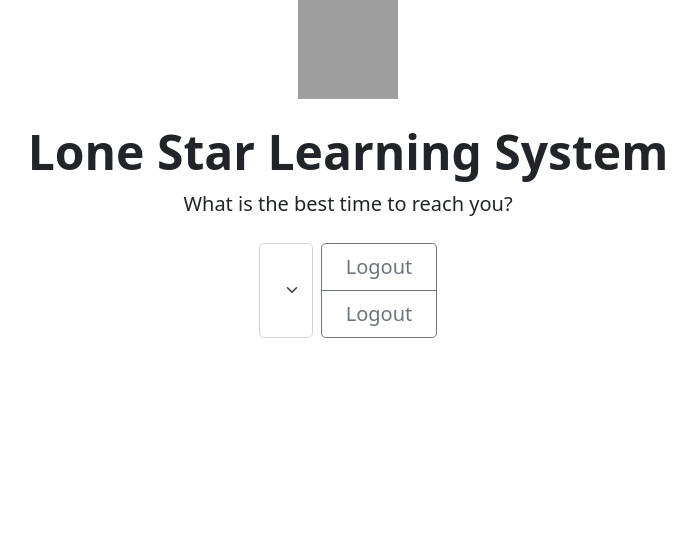
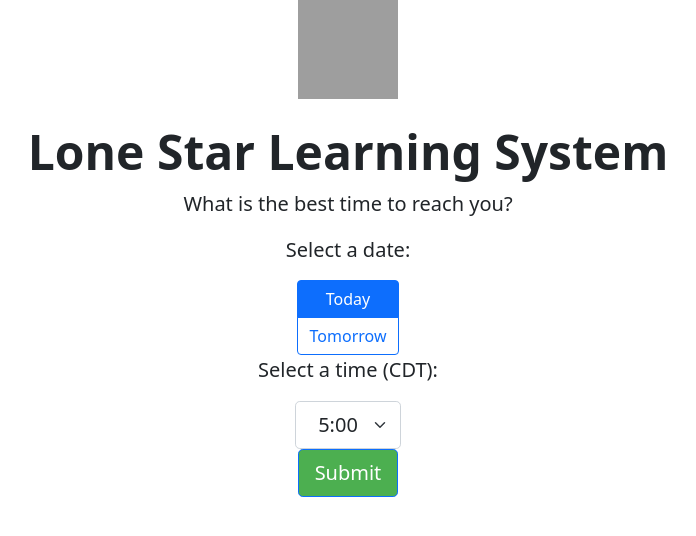
Before and after one commit to juleshenry/lonestarlearningsystem, a Flask app: page /schedule in a window 1280 px wide. Shown: the part 97-633 px from the top of the page, without its empty margins (292-988 px from the left). Run offline with Flask 2, Linux system fonts and the light colour scheme; lists and menus that the app fills with data are empty; grey boxes are pictures that could not be loaded.

Commit message:
naive scheduler drop down; selecting today / tomorrow has no effect

```diff
--- a/app/models.py
+++ b/app/models.py
@@ -15,6 +15,7 @@ class Users(db.Model, UserMixin):
     first_name = db.Column(db.String(64))
     last_name = db.Column(db.String(64))
     email = db.Column(db.String(120), unique=True)
+    # phone_number = db.Column(db.)
     password = db.Column(db.String(500))
 
     def __init__(self, first_name, last_name, email, password):
--- a/app/static/assets/css/custom.css
+++ b/app/static/assets/css/custom.css
@@ -12,6 +12,17 @@
     }
 }
 
+.bd-example {
+  padding: 1.5rem;
+  margin-right: 0;
+  margin-left: 0;
+  border-width: 1px;
+  border-top-left-radius: .25rem;
+  border-top-right-radius: .25rem;
+}
+
+select { width: 400px; text-align-last:center; }
+
 main>.container {
     padding: 60px 15px 0;
 }
--- a/app/templates/register.html
+++ b/app/templates/register.html
@@ -57,6 +57,10 @@
                             {{ form.email(class="form-control") }}
                             <label for="floatingInput">Email Address</label>
                         </div>
+{#                        <div class="form-floating mb-3">#}
+{#                            {{ form.phone_number(class="form-control") }}#}
+{#                            <label for="floatingInput">Phone Number</label>#}
+{#                        </div>#}
                         <div class="form-floating mb-3">
                             {{ form.password(class="form-control", type="password") }}
                             <label for="floatingPassword">Password</label>
--- a/app/templates/schedule.html
+++ b/app/templates/schedule.html
@@ -6,23 +6,9 @@
         <meta name="description" content="">
         <meta name="author" content="Julian Henry">
         <title>LSLS | Schedule</title>
-<script type="text/javascript">
-function initDropdownList( id, min, max ) {
-    var select, i, option;
-    select = document.getElementById( id );
-    for ( i = min; i <= max; i += 1 ) {
-        option = document.createElement( 'option' );
-        option.value = option.text = i;
-        select.add( option );
-    }
-}
-initDropdownList( 'dee', 12, 100 );
-console.log('its up');
-</script>
         <!-- CSS only -->
         <link rel="stylesheet" href="https://cdn.jsdelivr.net/npm/bootstrap@5.1.1/dist/css/bootstrap.min.css">
         <link rel="stylesheet" href="/static/assets/css/custom.css">
-
     </head>
     <body>
         {% include 'navigation.html' %}
@@ -30,23 +16,63 @@ console.log('its up');
             <div class="px-4 py-5 my-5 text-center">
                 <img class="d-block mx-auto mb-4" src="/static/assets/img/ls2logo.svg" alt="" width="100" height="100">
                 <h1 class="display-5 fw-bold">Lone Star Learning System</h1>
-            <p class="lead mb-4">
+                <p class="lead mb-6">
                     What is the best time to reach you?
                 </p>
                 <div class="col-lg-6 mx-auto">
+                    <p class="lead mb-6">
+                        Select a date:
+                    </p>
+                </div>
+                <div class="col-lg-6 mx-auto">
+
                     <div class="d-grid gap-2 d-sm-flex justify-content-sm-center">
-                        <select id="dee" class="form-select form-select-lg" style="width:auto;">
-                       </select>
                         <div class="btn-group-vertical">
-                        <a type="button" class="btn btn-outline-secondary btn-lg px-4">Logout</a>
-                    <a type="button" class="btn btn-outline-secondary btn-lg px-4">Logout</a>
+                            <input type="radio" class="btn-check" name="btnradio" id="today-btn" autocomplete="off" checked>
+                              <label class="btn btn-outline-primary" for="btnradio1">Today</label>
+
+                              <input type="radio" class="btn-check" name="btnradio" id="tomorrow-btn" autocomplete="off">
+                              <label class="btn btn-outline-primary" for="btnradio2">Tomorrow</label>
+                        </div>
+
                     </div>
                 </div>
+                <div class="col-lg-6 mx-auto">
+                    <p class="lead mb-6">
+                        Select a time (CDT):
+                    </p>
+                </div>
+                <div class="d-grid gap-2 d-sm-flex justify-content-sm-center">
+                                        <select id="time-cdt" class="form-select form-select-lg" style="width:auto;">
+                        </select>
+                </div>
+                <div class="d-grid gap-2 d-sm-flex justify-content-sm-center">
+                    <button type="button" class="btn btn-primary btn-lg" style="background-color: #4CAF50;">Submit</button>
                 </div>
             </div>
         </main>
         <!-- JavaScript Bundle with Popper -->
         <script src="https://cdn.jsdelivr.net/npm/bootstrap@5.1.1/dist/js/bootstrap.bundle.min.js"></script>
-
+        <script type="text/javascript">
+            function initDropdownList( id, min, max ) {
+                let date_texas = new Date(new Date().toLocaleString("en-US", { timeZone: "America/Chicago" }));
+                var select, i, option;
+                select = document.getElementById( id );
+                const minutes = ["00","15","30","45"];
+                for ( i = min; i <= max; i += 1 ) {
+                    minutes.forEach(function(j)
+                    {
+                        if (i == 10 & j!="00"){
+                            return; // my professional bedtime
+                        }
+                        // TODO: disable time traveling phone calls
+                        option = document.createElement('option');
+                        option.value = option.text = i.toString() + ":" + j;
+                        select.add(option);
+                    });
+                }
+            }
+            initDropdownList( 'time-cdt', 5, 10 );
+        </script>
     </body>
 </html>
```
Lines whose indentation alone changed are shown as unchanged.
